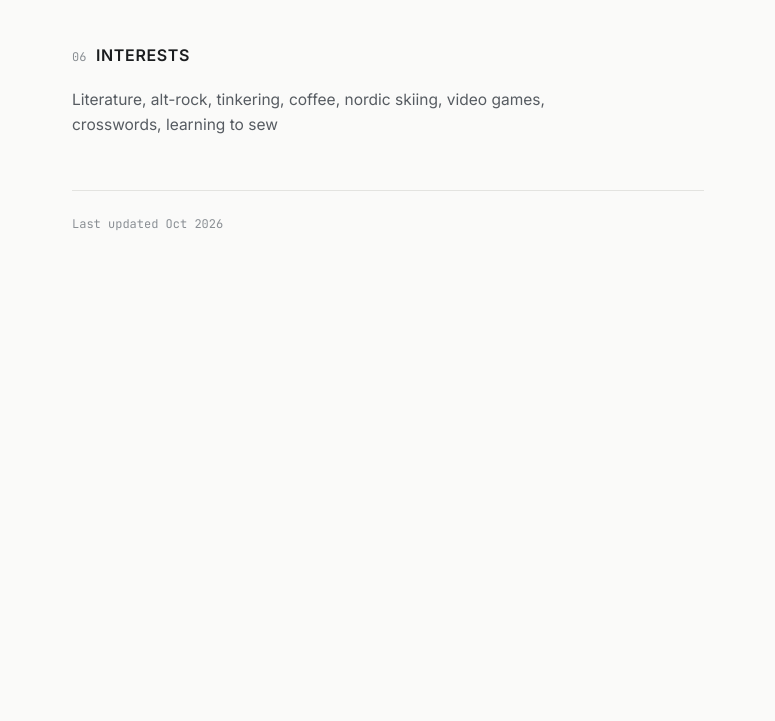
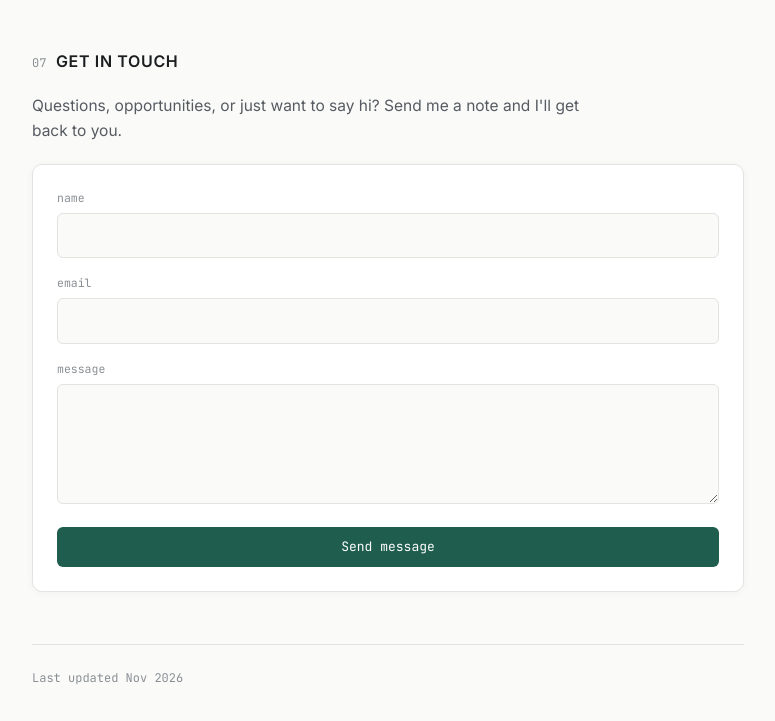
Before and after one commit to liamkeane/liamkeane.github.io, a plain HTML site: page index.html in a window 1280 px wide. Shown: the part 3351-4072 px from the top of the page, without its empty margins (252-1027 px from the left). Before the commit the page ends 3665 px from the top, so only its background shows below. Drawn offline with Linux system fonts and the light colour scheme.

Commit message:
Some redesign

```diff
--- a/index.html
+++ b/index.html
@@ -37,7 +37,7 @@
   a { color: inherit; }
 
   .wrap {
-    max-width: 680px;
+    max-width: 760px;
     margin: 0 auto;
     padding: 4.5rem 1.5rem 5rem;
   }
@@ -322,6 +322,76 @@
 
   .skill-row .val { color: var(--ink-soft); }
 
+  /* contact */
+  .contact-form {
+    background: var(--surface);
+    border: 1px solid var(--border);
+    border-radius: 10px;
+    box-shadow: 0 1px 8px rgba(0, 0, 0, 0.04);
+    padding: 1.5rem;
+    margin-top: 1.25rem;
+  }
+
+  .form-group { margin-bottom: 1rem; }
+
+  .form-group label {
+    display: block;
+    font-family: var(--mono);
+    font-size: 11.5px;
+    color: var(--ink-faint);
+    margin-bottom: 0.35rem;
+  }
+
+  .form-group input,
+  .form-group textarea {
+    width: 100%;
+    padding: 0.6rem 0.7rem;
+    border: 1px solid var(--border);
+    border-radius: 6px;
+    background: var(--bg);
+    color: var(--ink);
+    font: inherit;
+    font-size: 0.95rem;
+    transition: border-color 0.15s ease;
+  }
+
+  .form-group input:focus,
+  .form-group textarea:focus {
+    outline: none;
+    border-color: var(--accent);
+    background: var(--surface);
+  }
+
+  .form-group textarea { min-height: 120px; resize: vertical; }
+
+  .contact-form button {
+    width: 100%;
+    padding: 0.7rem 1rem;
+    border: none;
+    border-radius: 6px;
+    background: var(--accent);
+    color: #fff;
+    font-family: var(--mono);
+    font-size: 13px;
+    cursor: pointer;
+    transition: background 0.15s ease;
+  }
+
+  .contact-form button:hover { background: #17483C; }
+  .contact-form button:disabled { opacity: 0.6; cursor: default; }
+
+  .form-message {
+    display: none;
+    margin-top: 1rem;
+    padding: 0.6rem 0.8rem;
+    border-radius: 6px;
+    font-size: 0.9rem;
+    text-align: center;
+  }
+
+  .form-message.success { display: block; background: var(--accent-soft); color: var(--accent); }
+  .form-message.error { display: block; background: #FDECEC; color: #8A1C1C; }
+
   /* footer */
   footer {
     border-top: 1px solid var(--border);
@@ -516,11 +586,63 @@
     <p class="body">Literature, alt-rock, tinkering, coffee, nordic skiing, video games, crosswords, learning to sew</p>
   </section>
 
+  <section id="contact">
+    <div class="section-head"><span class="n">07</span><h2>Get in Touch</h2></div>
+    <p class="body">Questions, opportunities, or just want to say hi? Send me a note and I'll get back to you.</p>
+
+    <form id="contactForm" class="contact-form" action="https://formspree.io/f/xyeebpdn" method="POST">
+      <div class="form-group">
+        <label for="name">name</label>
+        <input type="text" id="name" name="name" autocomplete="name" required>
+      </div>
+      <div class="form-group">
+        <label for="email">email</label>
+        <input type="email" id="email" name="email" autocomplete="email" required>
+      </div>
+      <div class="form-group">
+        <label for="message">message</label>
+        <textarea id="message" name="message" required></textarea>
+      </div>
+      <input type="hidden" name="_subject" value="New message from liamkeane.github.io">
+      <button type="submit">Send message</button>
+      <div id="formMessage" class="form-message" role="status"></div>
+    </form>
+  </section>
+
   <footer>
-    <span>Last updated Oct 2026</span>
+    <span>Last updated Nov 2026</span>
   </footer>
 
 
 </div>
+
+<script>
+  // Submit via fetch so visitors stay on the page; without JS the form still posts to Formspree directly.
+  document.getElementById('contactForm').addEventListener('submit', async function (e) {
+    e.preventDefault();
+    const button = this.querySelector('button');
+    const msg = document.getElementById('formMessage');
+    button.textContent = 'Sending…';
+    button.disabled = true;
+    msg.className = 'form-message';
+
+    try {
+      const res = await fetch(this.action, {
+        method: 'POST',
+        body: new FormData(this),
+        headers: { Accept: 'application/json' }
+      });
+      if (!res.ok) throw new Error();
+      msg.textContent = '✓ Message sent — thanks!';
+      msg.className = 'form-message success';
+      this.reset();
+    } catch {
+      msg.textContent = 'Something went wrong. Try emailing me directly instead.';
+      msg.className = 'form-message error';
+    }
+    button.textContent = 'Send message';
+    button.disabled = false;
+  });
+</script>
 </body>
 </html>
```
